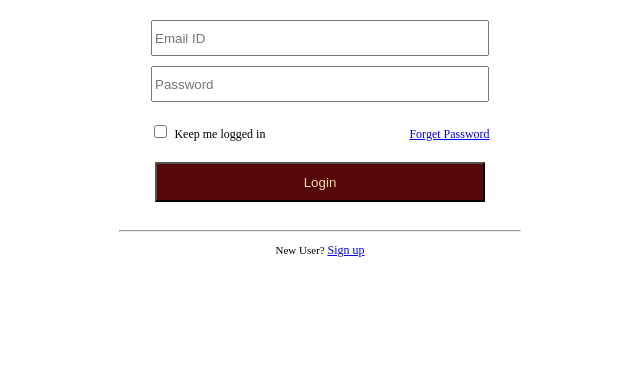
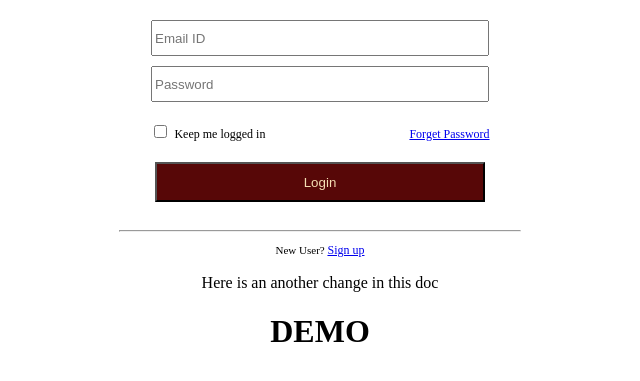
Before and after one commit to rohitchauhan07/BootstrapTutorial, a plain HTML site: page assignment 2.html in a window 1280 px wide. Shown: the part 359-740 px from the top of the page, without its empty margins (320-960 px from the left). Drawn offline with Linux system fonts and the light colour scheme.

Commit message:
2nd commit

```diff
--- a/assignment 2.html
+++ b/assignment 2.html
@@ -24,7 +24,8 @@
             <a href="https://www.google.com" style="margin-left:140px; font-size: 12px;">Forget Password</a><br>
             <input type="button" id="button" name="butoon" style="color: wheat; background-color: rgb(87, 7, 7); width: 330px; height: 40px; margin: 20px 0px 20px 0px;;" value="Login"><hr width="400">
             <p style="font-size: 11px;">New User? <span><a href="http://www.google.com" style="font-size: 12px;">Sign up</a></span></p>
-
+            <p>Here is an another change in this doc</p>
+            <h1>DEMO</h1>
         </form>
       </div>
     </div>
```
